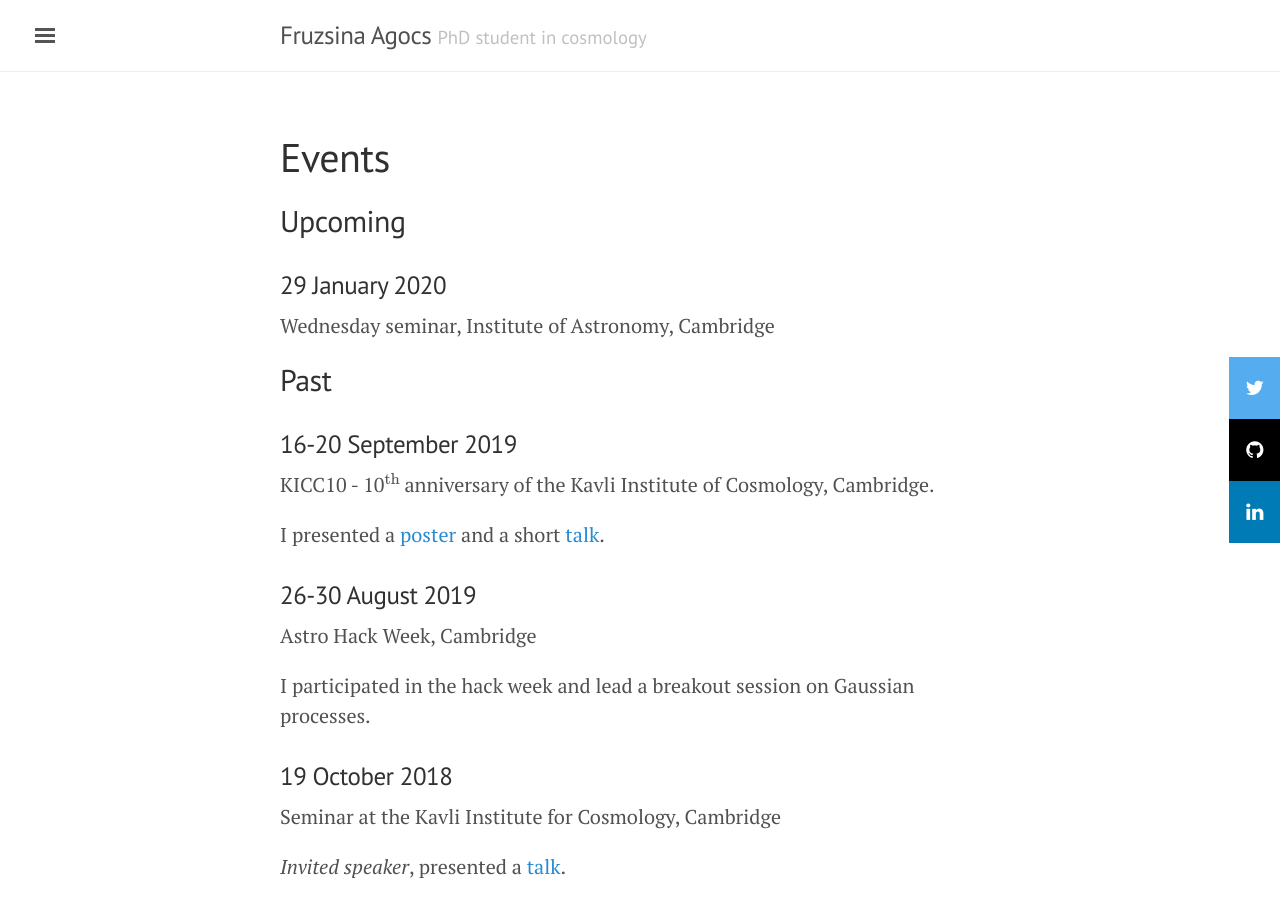
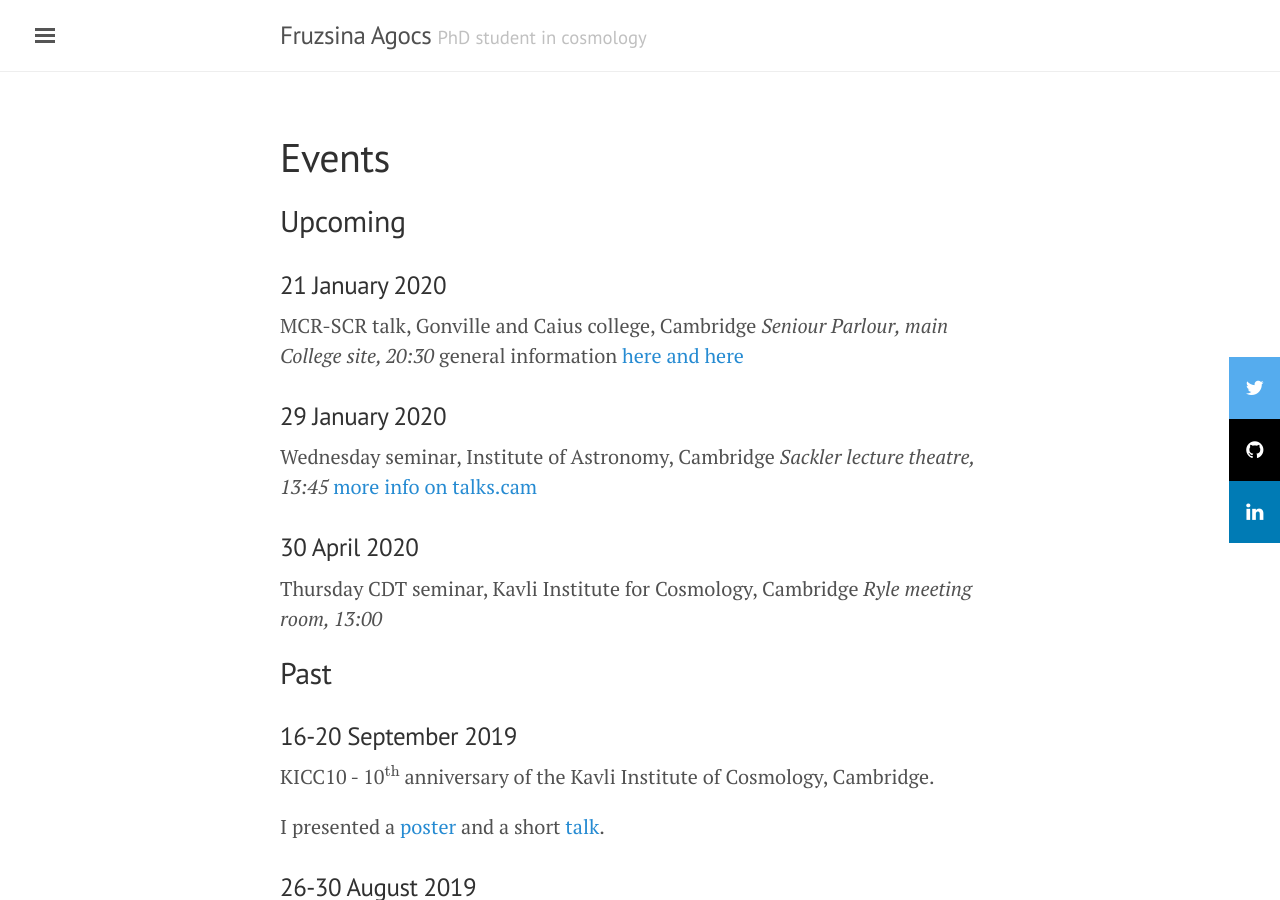
Before and after one commit to fruzsinaagocs/fruzsinaagocs.github.io, a Jekyll site: the page built from events.md, in a window 1280 px wide and 900 px high. Built offline with Jekyll 4.4.1, drawn with Linux system fonts in a browser that asks for light colours; formulas are drawn with MathJax 3.

Commit message:
Added upcoming events

```diff
--- a/events.md
+++ b/events.md
@@ -5,8 +5,19 @@ title: Events
 
 ## Upcoming
 
+### 21 January 2020
+MCR-SCR talk, Gonville and Caius college, Cambridge
+*Seniour Parlour, main College site, 20:30*
+general information [here](https://www.cai.cam.ac.uk/research/seminars-and-talks/mcrscr-talks) [ and here](http://www.mcr.cai.cam.ac.uk/index.php/prospective/mcr-scr/)
+
 ### 29 January 2020
 Wednesday seminar, Institute of Astronomy, Cambridge
+*Sackler lecture theatre, 13:45*
+[more info on talks.cam](http://www.talks.cam.ac.uk/talk/index/136975)
+
+### 30 April 2020
+Thursday CDT seminar, Kavli Institute for Cosmology, Cambridge
+*Ryle meeting room, 13:00*
 
 Past
 ----
```
